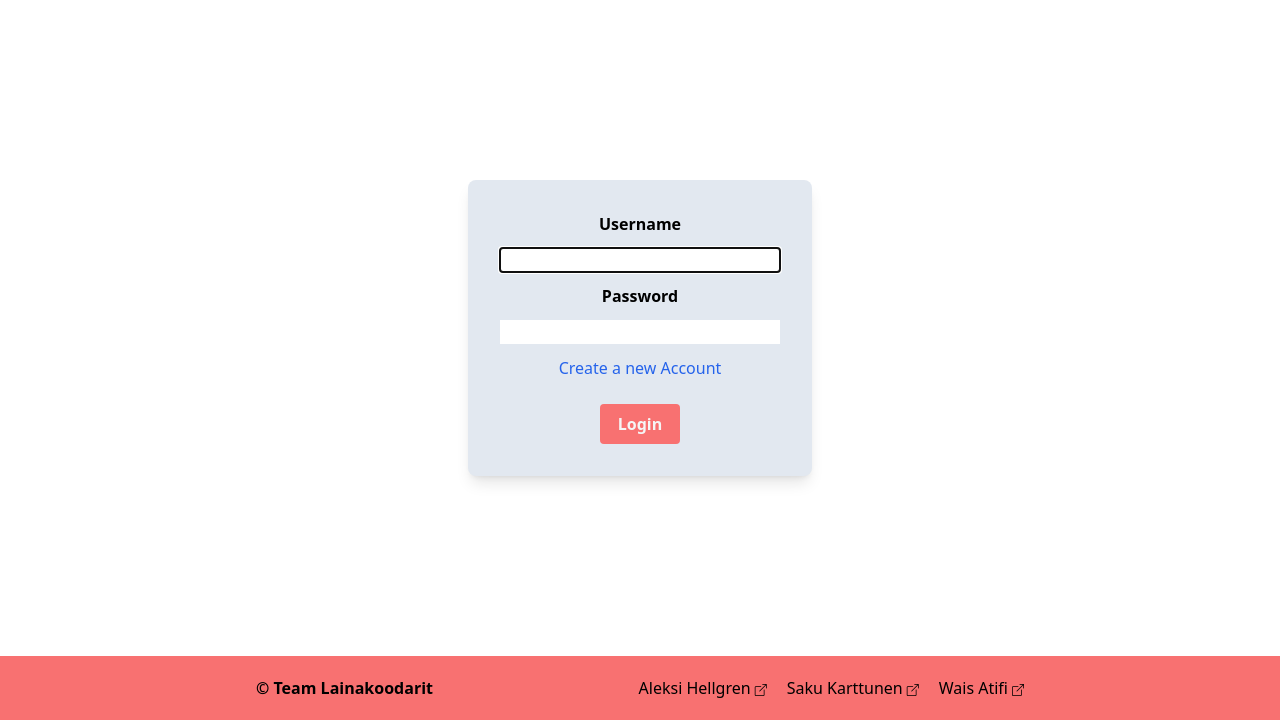
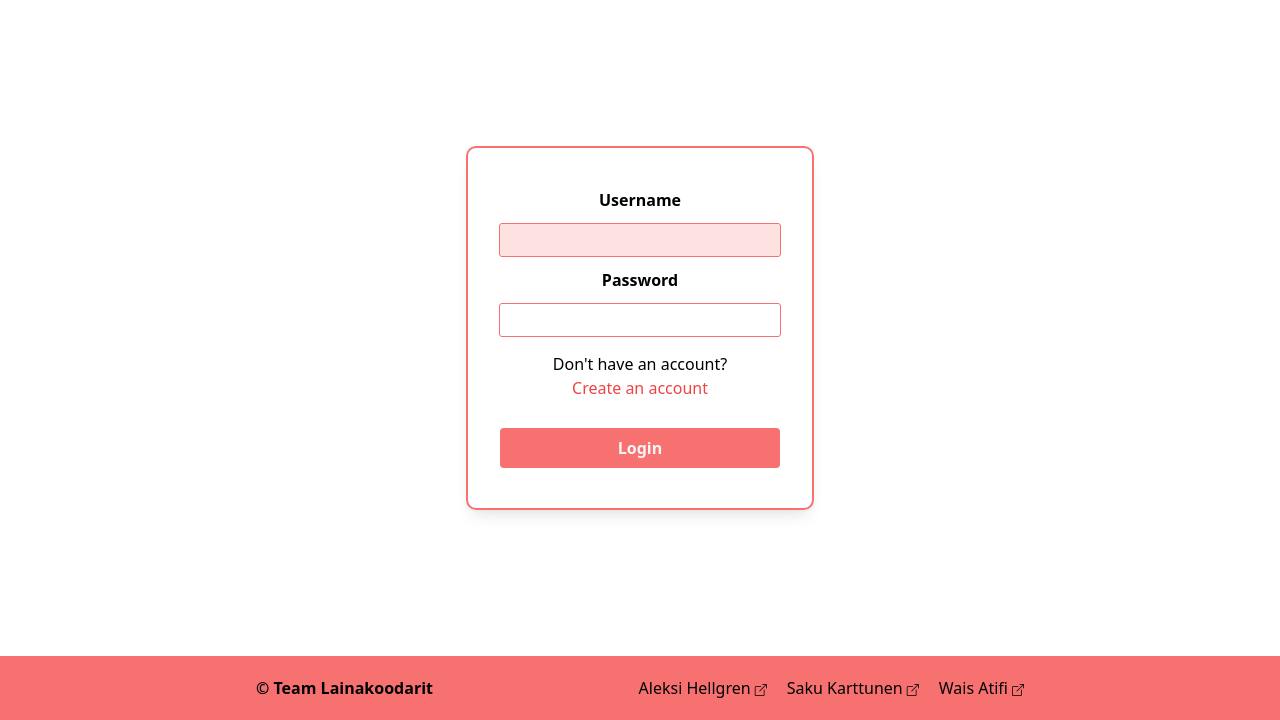
Before and after one commit to hamk-webdev-intip21a6/lainakoodarit_project, a Django app: page /account/login/ in a window 1280 px wide. Shown: the part 80-800 px from the top of the page. Run offline with Django 4.2, Linux system fonts and the light colour scheme; some libraries are stand-ins or nearby versions.

Commit message:
adjusted look and location of the signup and login views and templates

```diff
--- /dev/null
+++ b/account/templates/account/login.html
@@ -0,0 +1,32 @@
+{% extends "base.html" %}
+{% block title %}Login{% endblock %}
+{% block content %}
+<section class="w-96 px-5 max-w-[1200px] mx-auto ">
+  <!-- search form -->
+  <form method="post" class="flex flex-col gap-y-4 outline outline-2 outline-red-400 px-8 py-10 shadow-lg rounded-lg text-center
+    transition-all hover:shadow-xl">
+    {% csrf_token %}
+    <div class="flex flex-col gap-y-3">
+      <!-- username -->
+      <label for="{{ form.username.id_for_label }}" class="font-semibold">Username</label>
+      <input type="text" id="id_username" name="username" autocomplete="username" maxlength="150" required autofocus
+      class="outline outline-1 outline-red-400 rounded-sm py-1 px-2 transition-all hover:outline-2 focus:bg-red-100">
+      <!-- password -->
+      <label for="{{ form.password.id_for_label }}" class="font-semibold">Password</label>
+      <input type="password" id="id_password" name="password" autocomplete="password" maxlength="150" required
+      class="outline outline-1 outline-red-400 rounded-sm py-1 px-2 transition-all hover:outline-2 focus:bg-red-100">
+    </div>
+    <div>
+      <p>Don't have an account?</p>
+      <a class="text-red-500 hover:underline" href="{% url 'account:signup' %}">Create an account</a>
+    </div>
+    <button type="submit" class="mx-auto bg-red-400 text-neutral-100 font-semibold w-full px-4 py-2 rounded transition-all hover:text-neutral-900 active:brightness-75 mt-3">Login</button>
+    {% if form.errors %}
+    <p class="my-4 italic">* Username or password is incorrect</p>
+    {% endif %}
+  </form>
+
+  <!-- user guide -->
+
+</section>
+{% endblock %}
--- a/borrow/templates/registration/signup.html
+++ b/account/templates/account/signup.html
@@ -2,14 +2,16 @@
 {% block content %}
 <section class="px-5 max-w-[1200px] mx-auto">
     <div class="flex justify-center">
-        <form method="post" novalidate class="bg-slate-200 col-span-6 md:col-span-2 p-8 gap-y-2 shadow-lg rounded-lg p-5 w-96 text-center">
+        <form method="post" novalidate class="outline outline-2 outline-red-400 md:col-span-2 p-8 gap-y-2 shadow-lg rounded-lg p-5 w-96 text-center">
             {% csrf_token %}
             <h2 class="text-center mb-4 "><strong>Sign up</strong></h2>
             <div class="flex flex-col">
                 {% for field in form %}
                 <div class="mb-4">
                     <label for="{{ field.auto_id }}" class="block text-sm font-medium">{{ field.label }}</label>
-                    {{ field }}
+                    <input type="{% if field.name == 'password1' or field.name == 'password2' %}password{% else %}text{% endif %}"
+                      id="id_{{ field.name }}" name="{{ field.name }}" maxlength="150" required
+                    class="outline outline-1 outline-red-400 rounded-sm py-1 px-2 transition-all hover:outline-2 focus:bg-red-100">
                 </div>
                 {% endfor %}
                 <button type="submit" class="bg-red-400 text-neutral-100 font-semibold px-4 py-2 rounded
--- a/account/urls.py
+++ b/account/urls.py
@@ -1,11 +1,11 @@
 from django.urls import path
 from django.contrib.auth import views as auth_views
-from .views import SignUpView, UserProfileView, ReturnLoanView
+from .views import SignUpView, UserProfileView, ReturnLoanView, LoggingInView
 
 app_name = 'account'
 urlpatterns = [
     path('return_loan/', ReturnLoanView.as_view(), name='return_loan'),
-    path('login/', auth_views.LoginView.as_view(), name='login'),
+    path('login/', LoggingInView.as_view(), name='login'),
     path('logout/', auth_views.LogoutView.as_view(), name='logout'),
     path('signup/', SignUpView.as_view(), name='signup'),
     path('profile/', UserProfileView.as_view(), name='profile'),
--- a/account/views.py
+++ b/account/views.py
@@ -1,8 +1,9 @@
 # Create your views here.
-from django.contrib.auth.forms import UserCreationForm
+from django.contrib.auth.forms import AuthenticationForm, UserCreationForm
 from django.urls import reverse_lazy
 from django.views import generic, View
 from django.contrib.auth.mixins import LoginRequiredMixin
+from django.contrib.auth.views import LoginView
 from django.views.generic import DetailView
 from borrow.models import UserProfile, Event, Product
 from django.utils import timezone
@@ -10,27 +11,31 @@ from django.shortcuts import redirect, reverse
 from django.db.models import ObjectDoesNotExist
 
 
+class LoggingInView(LoginView):
+    form_class = AuthenticationForm
+    template_name = 'account/login.html'
+
+
 class SignUpView(generic.CreateView):
     form_class = UserCreationForm
-    success_url = reverse_lazy('login')
-    template_name = 'registration/signup.html'
+    success_url = reverse_lazy('account:login')
+    template_name = 'account/signup.html'
+
 
 class UserProfileView(LoginRequiredMixin, DetailView):
     model = UserProfile
     template_name = 'profile/user_profile.html'
     context_object_name = 'profile'
 
-
-
     def get_object(self, queryset=None):
         return self.request.user.userprofile
-
 
     def get_context_data(self, **kwargs):
         context = super().get_context_data(**kwargs)
         context['user_loans'] = Event.objects.filter(user=self.request.user)
 
         return context
+
 
 class ReturnLoanView(LoginRequiredMixin, View):
 
--- a/borrow/templates/registration/login.html
+++ /dev/null
@@ -1,21 +0,0 @@
-{% extends "base.html" %}
-{% block title %}Login{% endblock %}
-{% block content %}
-<section class="w-96 px-5 max-w-[1200px] mx-auto ">
-  <!-- search form -->
-  <form method="post" class="bg-slate-200 col-span-6 md:col-span-2 p-8 gap-y-2 shadow-lg rounded-lg p-5 text-center ">
-    {% csrf_token %}
-    <div class="flex flex-col">
-      <label for="{{ form.username.id_for_label }}" class="mb-3 font-semibold">Username</label>
-      {{ form.username }}
-      <label for="{{ form.password.id_for_label }}" class="my-3 font-semibold">Password</label>
-      {{ form.password }}
-    </div>
-    <p class="text-blue-600 my-3"><a href="{% url 'account:signup' %}">Create a new Account</a></p>
-    <button type="submit" class="bg-red-400 text-neutral-100 font-semibold w-20 px-4 py-2 rounded transition-all hover:text-neutral-900 active:brightness-75 mt-3">Login</button>
-  </form>
-
-  <!-- user guide -->
-
-</section>
-{% endblock %}
```
Also changed, not shown: db.sqlite3.
